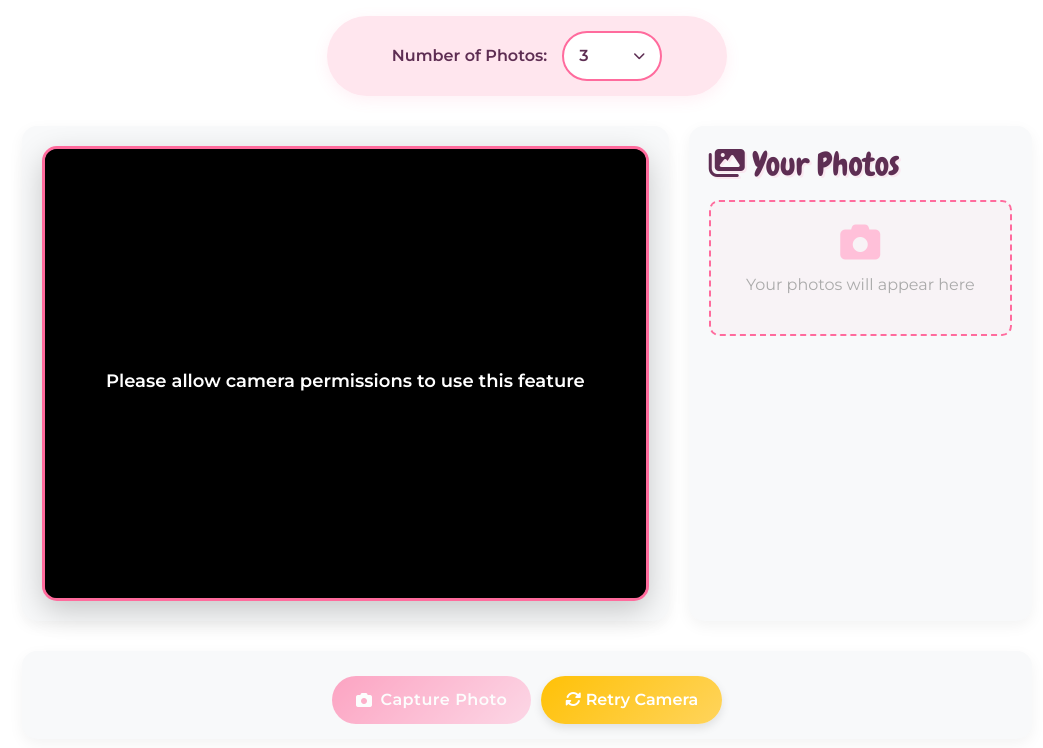
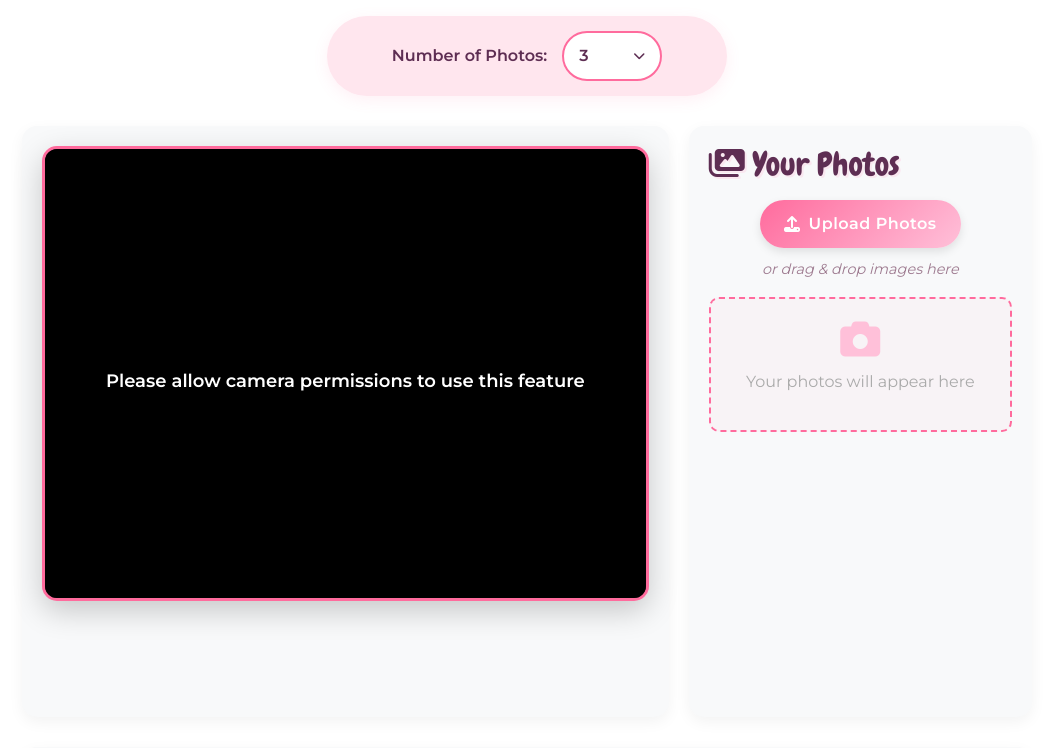
Before and after one commit to nathanpires9/picobooth, a Flask app: page /photo-booth in a window 1280 px wide. Shown: the part 173-921 px from the top of the page, without its empty margins (113-1156 px from the left). Run offline with Flask 3, Linux system fonts and the light colour scheme; some libraries are stand-ins or nearby versions.

Commit message:
Added option to upload files too

```diff
--- a/website/templates/photo-booth.html
+++ b/website/templates/photo-booth.html
@@ -63,6 +63,13 @@
         <!-- Photo Preview Sidebar -->
         <div id="photo-preview-sidebar" class="photo-preview-sidebar">
           <h3><i class="fas fa-images"></i> Your Photos</h3>
+          <div class="upload-controls">
+            <input type="file" id="photo-upload" accept="image/*" multiple style="display: none">
+            <button id="upload-btn" class="btn btn-primary">
+              <i class="fas fa-upload"></i> Upload Photos
+            </button>
+            <span class="upload-hint">or drag & drop images here</span>
+          </div>
           <div id="photo-preview-container" class="photo-preview-container">
             <div class="preview-placeholder">
               <i class="fas fa-camera"></i>
@@ -935,6 +942,21 @@
       font-size: 16px;
       z-index: 1;
       box-shadow: 0 3px 10px rgba(0, 0, 0, 0.2);
+    }
+
+    /* ===== Upload Controls ===== */
+    .upload-controls {
+      display: flex;
+      flex-direction: column;
+      align-items: center;
+      gap: 10px;
+      margin-bottom: 15px;
+    }
+
+    .upload-hint {
+      font-size: 0.9rem;
+      color: var(--purple);
+      font-style: italic;
     }
 
     /* ===== Buttons ===== */
@@ -1608,6 +1630,8 @@
     const photoOptionsSection = document.querySelector(".photo-options");
     const cameraErrorElement = document.getElementById("camera-error");
     const cameraFrame = document.getElementById("camera-frame");
+    const uploadBtn = document.getElementById("upload-btn");
+    const photoUpload = document.getElementById("photo-upload");
 
     // State variables
     let photos = [];
@@ -1709,6 +1733,96 @@
       }
     }
 
+    // Initialize file upload functionality
+    function initFileUpload() {
+      // Click handler for upload button
+      uploadBtn.addEventListener("click", function() {
+        photoUpload.click();
+      });
+
+      // File input change handler
+      photoUpload.addEventListener("change", function(e) {
+        const files = e.target.files;
+        if (files.length === 0) return;
+
+        // Reset photos if needed
+        if (photos.length > 0) {
+          resetSession();
+        }
+
+        // Process each file
+        const maxPhotos = parseInt(selectedValue);
+        let processedCount = 0;
+
+        for (let i = 0; i < Math.min(files.length, maxPhotos); i++) {
+          const file = files[i];
+          if (!file.type.match("image.*")) continue;
+
+          const reader = new FileReader();
+          reader.onload = function(event) {
+            photos.push(event.target.result);
+            processedCount++;
+
+            if (processedCount === Math.min(files.length, maxPhotos)) {
+              updatePhotoPreviews();
+              finishCaptureSession();
+              showPopup(`${processedCount} photos uploaded!`, 2000, false);
+            }
+          };
+          reader.readAsDataURL(file);
+        }
+      });
+
+      // Drag and drop functionality
+      photoPreviewContainer.addEventListener("dragover", function(e) {
+        e.preventDefault();
+        e.stopPropagation();
+        this.classList.add("dragover");
+      });
+
+      photoPreviewContainer.addEventListener("dragleave", function(e) {
+        e.preventDefault();
+        e.stopPropagation();
+        this.classList.remove("dragover");
+      });
+
+      photoPreviewContainer.addEventListener("drop", function(e) {
+        e.preventDefault();
+        e.stopPropagation();
+        this.classList.remove("dragover");
+
+        const files = e.dataTransfer.files;
+        if (files.length === 0) return;
+
+        // Reset photos if needed
+        if (photos.length > 0) {
+          resetSession();
+        }
+
+        // Process each file
+        const maxPhotos = parseInt(selectedValue);
+        let processedCount = 0;
+
+        for (let i = 0; i < Math.min(files.length, maxPhotos); i++) {
+          const file = files[i];
+          if (!file.type.match("image.*")) continue;
+
+          const reader = new FileReader();
+          reader.onload = function(event) {
+            photos.push(event.target.result);
+            processedCount++;
+
+            if (processedCount === Math.min(files.length, maxPhotos)) {
+              updatePhotoPreviews();
+              finishCaptureSession();
+              showPopup(`${processedCount} photos uploaded!`, 2000, false);
+            }
+          };
+          reader.readAsDataURL(file);
+        }
+      });
+    }
+
     retryCameraBtn.addEventListener("click", function () {
       initCamera();
     });
@@ -2299,7 +2413,6 @@
 
         stripCtx.clearRect(0, 0, stripCanvas.width, stripCanvas.height);
 
-          // [Rest of the original generateStripPreview function remains unchanged]
         // Draw the border (white background)
         stripCtx.fillStyle = "white";
         stripCtx.fillRect(0, 0, stripCanvas.width, stripCanvas.height);
@@ -2710,6 +2823,7 @@
       initColorOptions();
       initStickers();
       initPresets();
+      initFileUpload(); // Initialize file upload functionality
 
       // Add click handler to video element to help with mobile camera activation
       video.addEventListener("click", function () {
```
Lines whose indentation alone changed are shown as unchanged.
